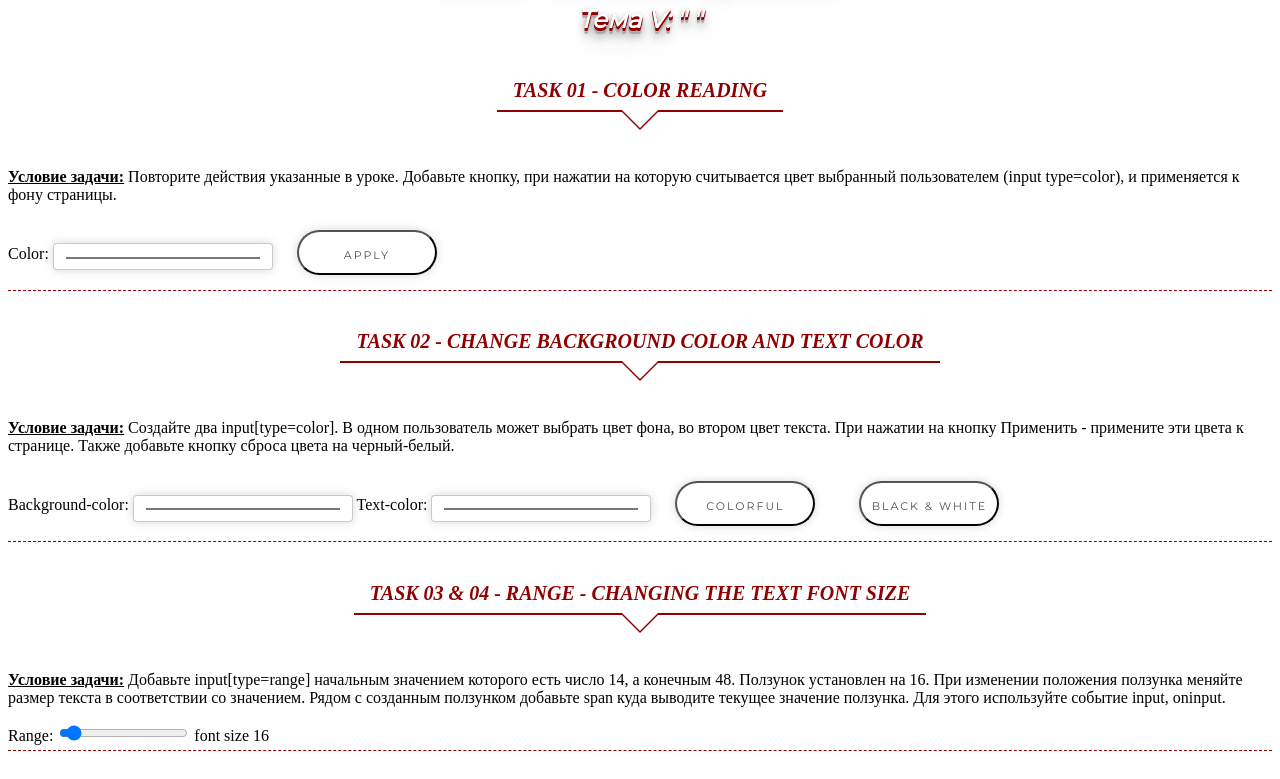
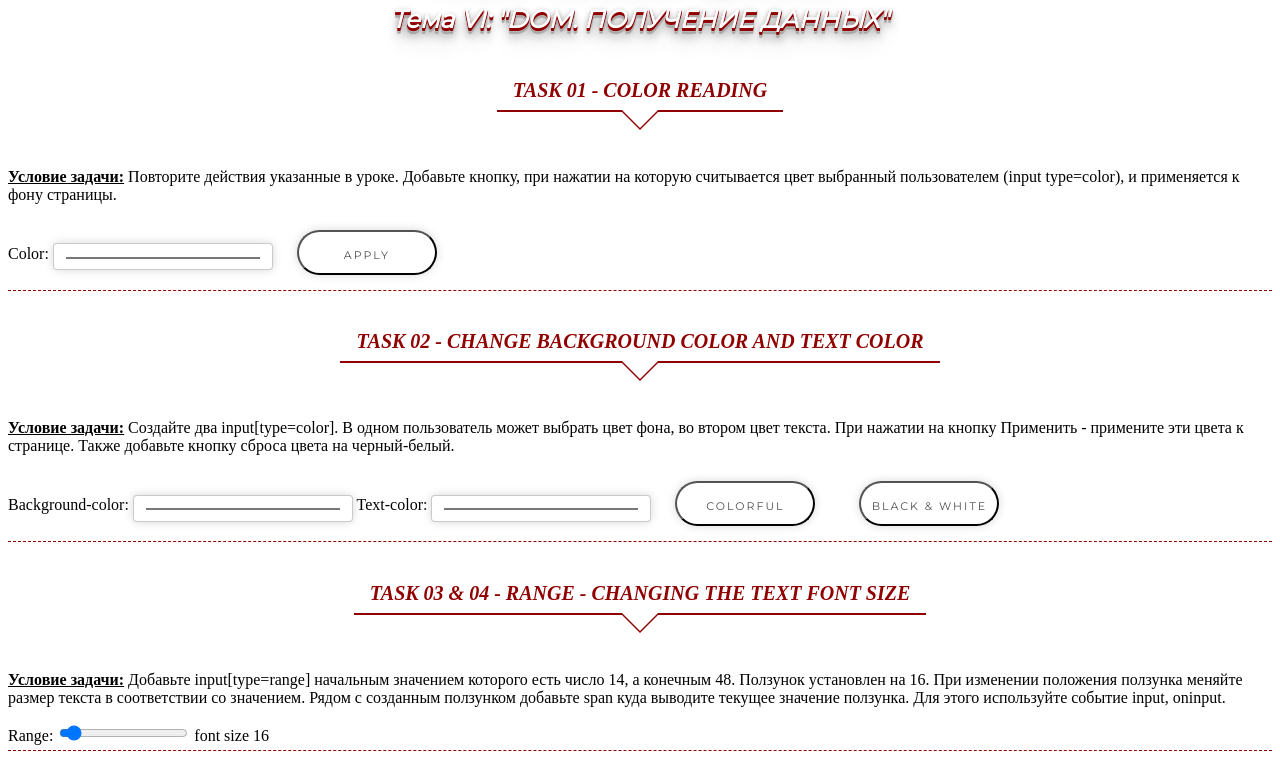
Before and after one commit to Endorrfin/_JS_practical_javaScript, a plain HTML site: page 06_unit_tasks/index.html in a window 1280 px wide. Shown: the part 183-962 px from the top of the page. Drawn offline with Linux system fonts and the light colour scheme.

Commit message:
added tasks #6 version 2

```diff
--- a/06_unit_tasks/index.html
+++ b/06_unit_tasks/index.html
@@ -6,14 +6,14 @@
     <meta name="viewport" content="width=device-width, initial-scale=1.0">
     <meta http-equiv="X-UA-Compatible" content="ie=edge">
     <link rel="stylesheet" href="./css/style.css">
-    <title>Unit 00</title>
+    <title>Unit 05</title>
 </head>
 
 <body>
     <div class="container">
         <h1 class="title-h1">Course: [_JS_] practical javaScript</h1>
         <h1 class="title-h2">Author: Alexander Luschenko</h2>
-            <h2 class="title-h3">Тема V: " "</h4>
+            <h2 class="title-h3">Тема VI: "DOM. ПОЛУЧЕНИЕ ДАННЫХ"</h4>
                 <section>
                     <div class="section-header">
                         <h4 class="section-title">Task 01 - color reading </h4>
```
Also changed, not shown: 06_unit_tasks/js/script.js (+0 -8 lines).
